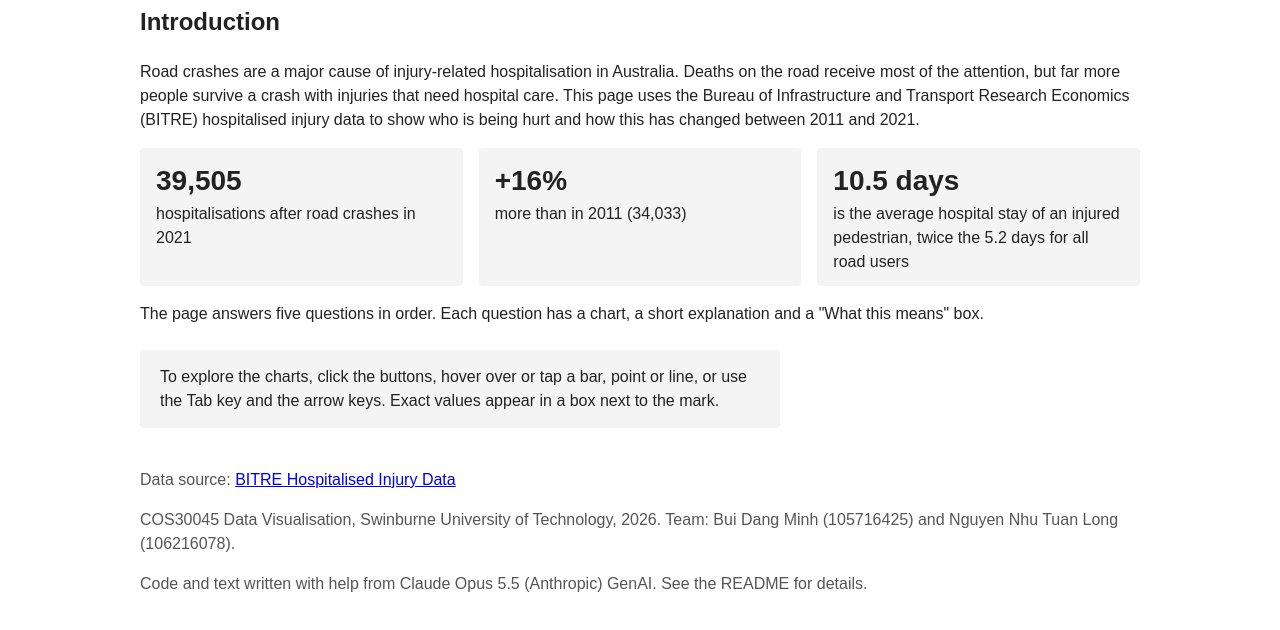
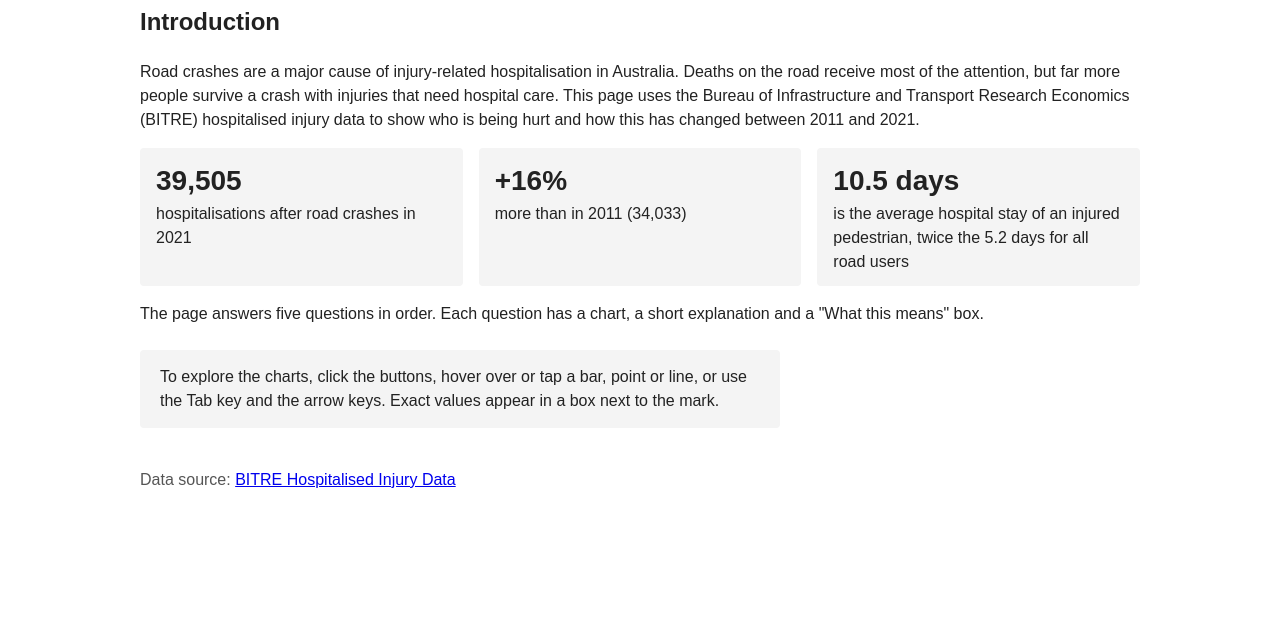
Before and after one commit to buidangminh23/cos30045-road-crash-injuries, a plain HTML site: page index.html in a window 1280 px wide. Shown: the part 68-698 px from the top of the page. Drawn offline with Linux system fonts and the light colour scheme.

Commit message:
chore: remove team and GenAI credit lines from the footer
Co-Authored-By: Claude Opus 5.5 <noreply@anthropic.com>

```diff
--- a/index.html
+++ b/index.html
@@ -28,8 +28,6 @@
 
     <footer>
         <p>Data source: <a href="https://www.bitre.gov.au/publications/ongoing/hospitalised-injury">BITRE Hospitalised Injury Data</a></p>
-        <p>COS30045 Data Visualisation, Swinburne University of Technology, 2026. Team: Bui Dang Minh (105716425) and Nguyen Nhu Tuan Long (106216078).</p>
-        <p>Code and text written with help from Claude Opus 5.5 (Anthropic) GenAI. See the README for details.</p>
     </footer>
 </body>
 </html>
```
